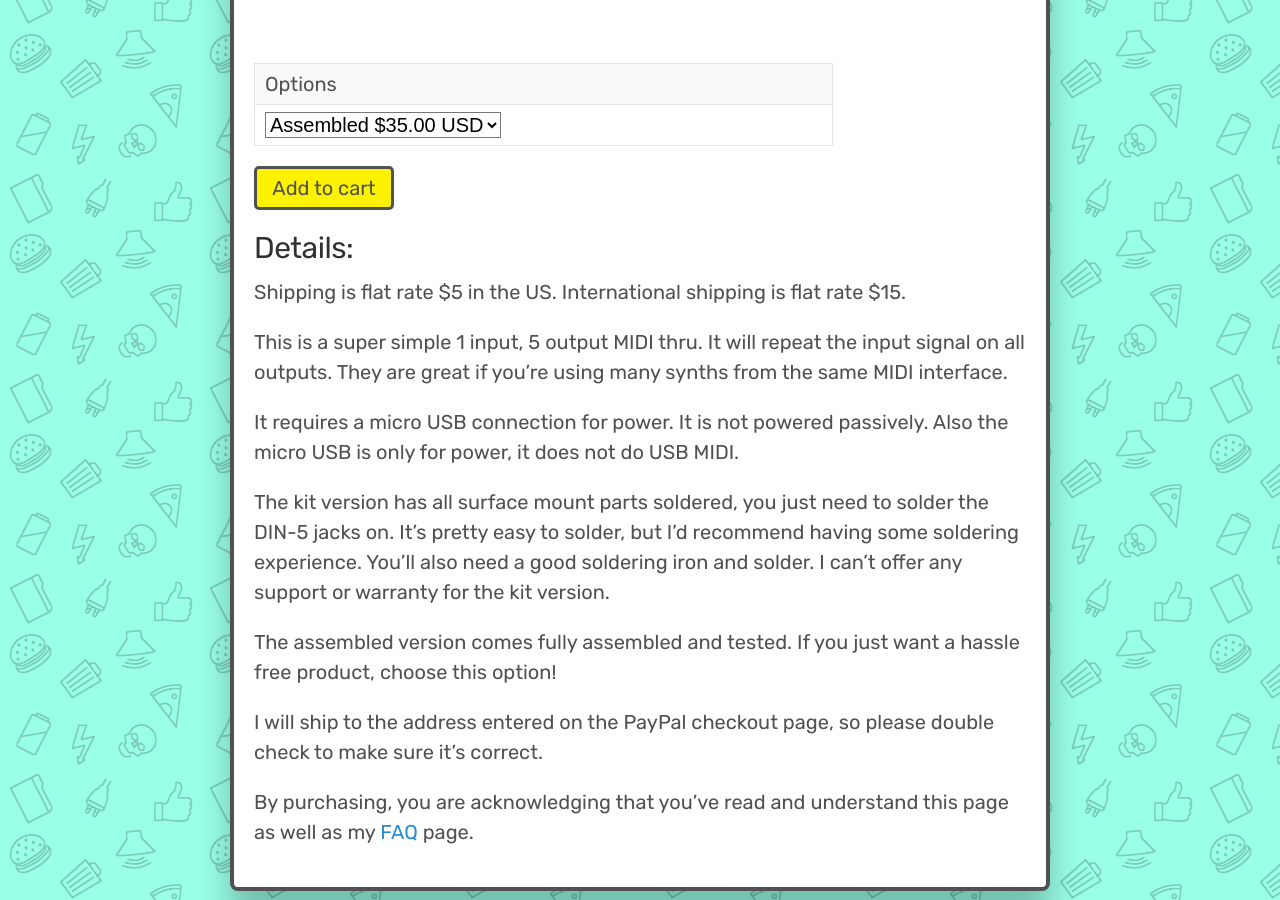
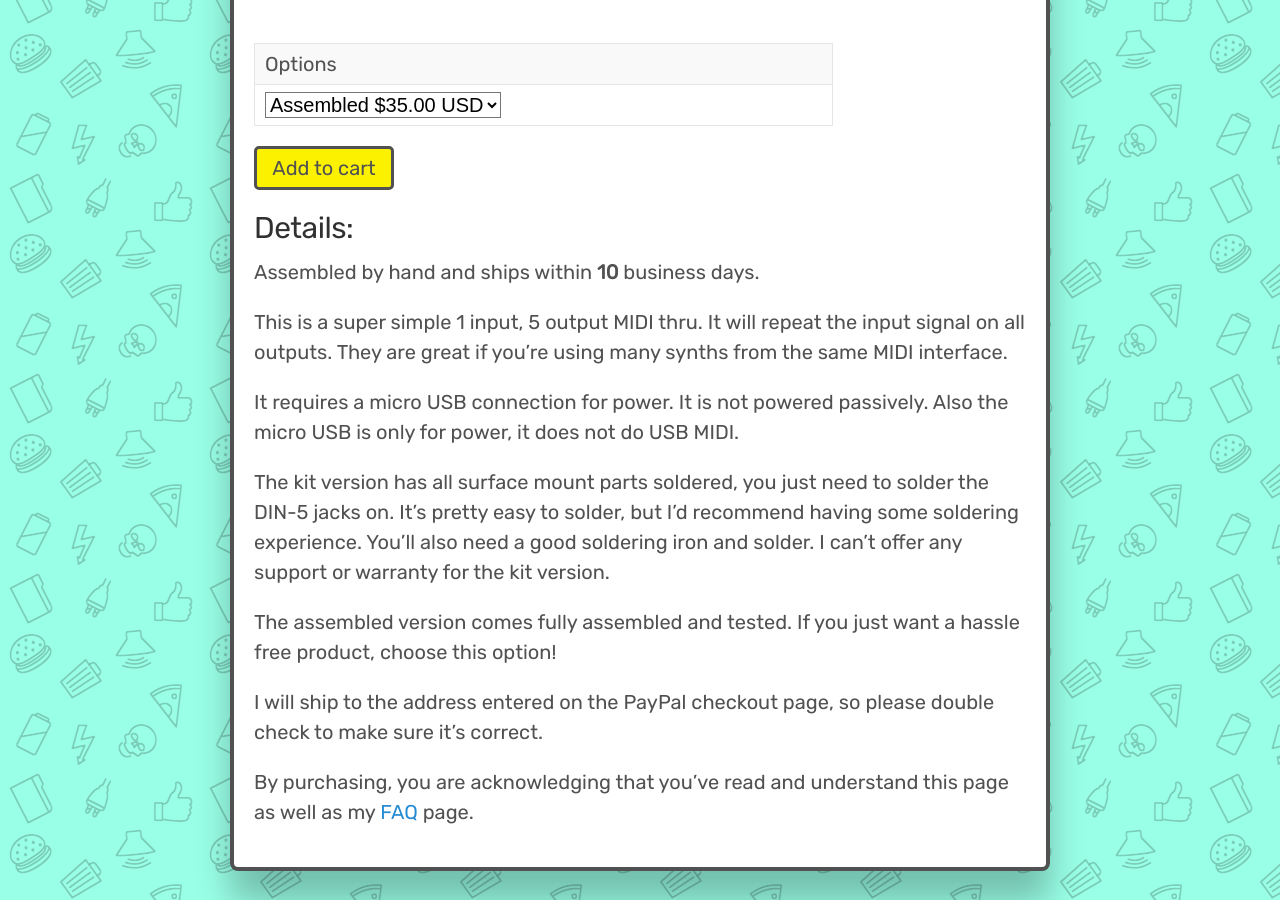
Before and after one commit to catskull/catskullelectronics.com, a Jekyll site: the page built from _posts/2018-08-16-midithru.md, in a window 1280 px wide and 900 px high, scrolled down 1028 px. Built offline with Jekyll 4.4.1, drawn with Linux system fonts in a browser that asks for light colours; comment, search, counter and statistics services are not loaded.

Commit message:
Update midi thru for shopify

```diff
--- a/_posts/2018-08-16-midithru.md
+++ b/_posts/2018-08-16-midithru.md
@@ -21,28 +22,21 @@
 	</div>
 </div>
 
-
 <table>
-  <form id="paypal" target="paypal" action="https://www.paypal.com/cgi-bin/webscr" method="post">
-  <input type="hidden" name="cmd" value="_s-xclick">
-  <input type="hidden" name="hosted_button_id" value="ARZVEK5BKMP7S">
-  <table>
-  <tr><td><input type="hidden" name="on0" value="Options">Options</td></tr><tr><td><select name="os0">
+<tr><td>Options</td></tr>
+<tr><td>
+  <select id="options-selection">
     <option value="Kit">Kit $25.00 USD</option>
     <option selected value="Assembled">Assembled $35.00 USD</option>
-  </select> </td></tr>
-  </table>
-  <input type="hidden" name="currency_code" value="USD">
-  </form>
+  </select>
+</td></tr>
 </table>
 
-<div class="addToCart noselect" onclick="addToCart()">
-  Add to cart
-</div>
+{% include shopify_markup.html %}
 
 ## Details:
 
-Shipping is flat rate $5 in the US. International shipping is flat rate $15.
+{% include shipping_estimate.html %}
 
 This is a super simple 1 input, 5 output MIDI thru. It will repeat the input signal on all outputs. They are great if you're using many synths from the same MIDI interface.
 
@@ -52,8 +46,6 @@
 
 The assembled version comes fully assembled and tested. If you just want a hassle free product, choose this option!
 
-I will ship to the address entered on the PayPal checkout page, so please double check to make sure it’s correct.
-
-By purchasing, you are acknowledging that you've read and understand this page as well as my [FAQ](/faq) page.
+{% include product_footer.md %}
 
 <script src="{{ site.baseurl }}public/js/midithrugallery.js"></script>
```
Also changed, not shown: other parts of _posts/2018-08-16-midithru.md (+1 -0 lines).
